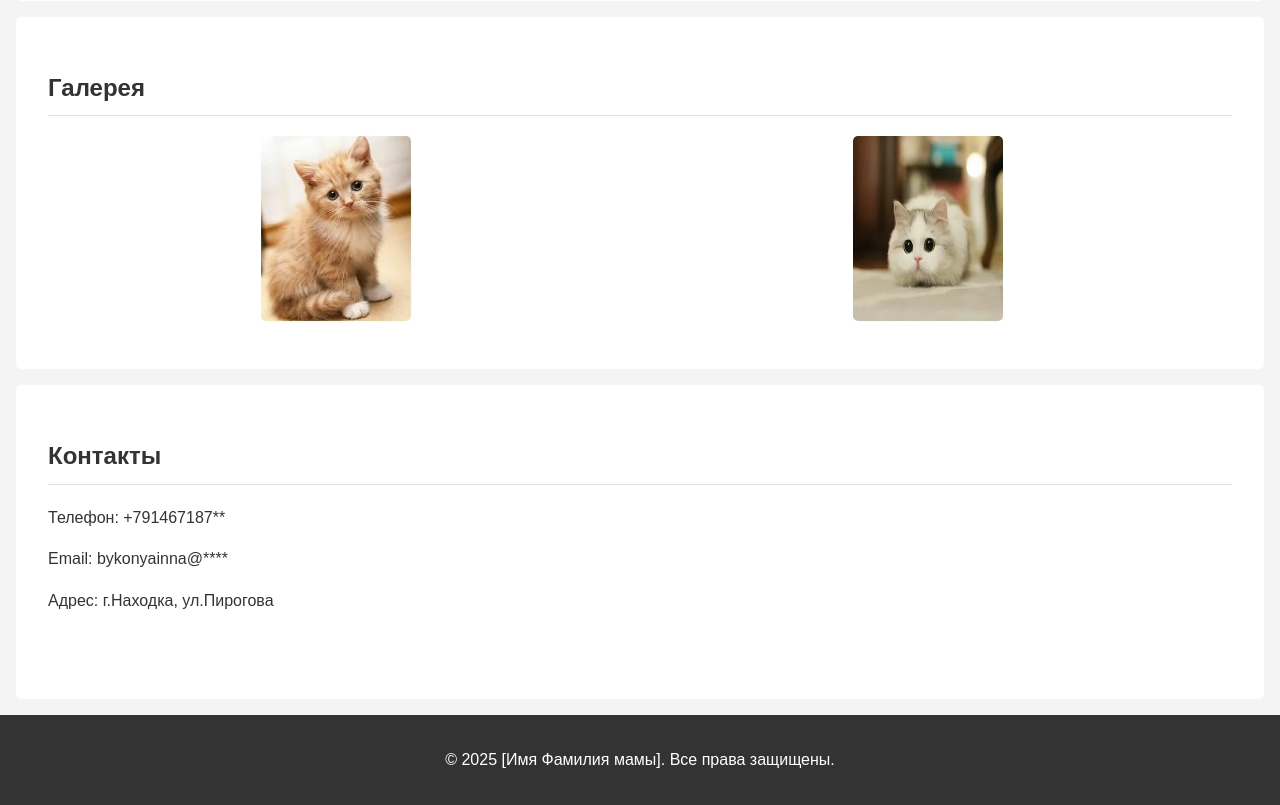
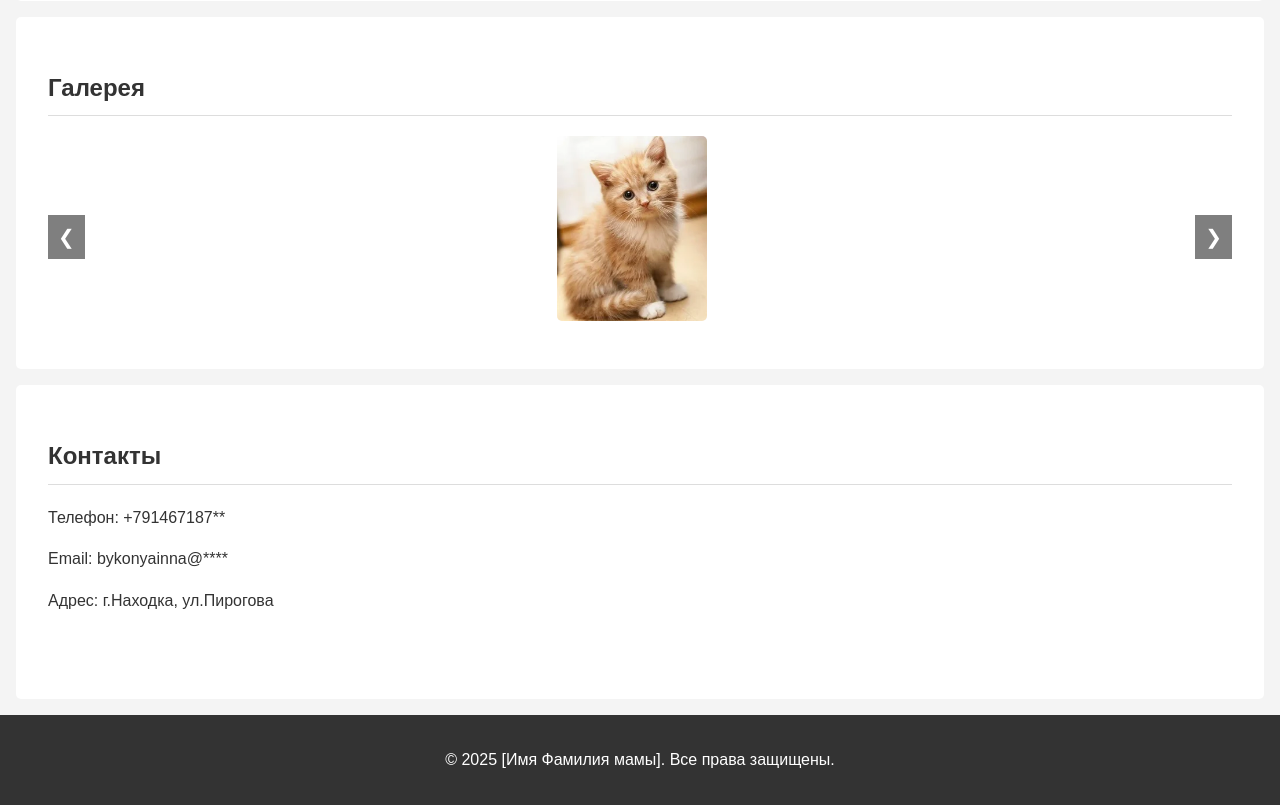
Before and after one commit to babkaghoul/teacher, a plain HTML site: page index.html in a window 1280 px wide. Shown: the part 800-1605 px from the top of the page. Drawn offline with Linux system fonts and the light colour scheme.

Commit message:
Add files via upload

```diff
--- a/index.html
+++ b/index.html
@@ -36,12 +36,23 @@
             <li>Помощь с домашним заданием: [Цена] руб./час</li>
         </ul>
     </section>
-
     <section id="gallery">
         <h2>Галерея</h2>
-        <div class="gallery-container">
-            <img src="images/classroom1.jpg" alt="Рабочее место 1">
-            <img src="images/classroom2.jpg" alt="Рабочее место 2">
+        <div class="slider-container">
+            <div class="slider-wrapper">
+                <div class="slide">
+                    <img src="images/classroom1.jpg" alt="Рабочее место 1">
+                </div>
+                <div class="slide">
+                    <img src="images/classroom2.jpg" alt="Рабочее место 2">
+                </div>
+                <div class="slide">
+                    <img src="images/classroom3.jpg" alt="Рабочее место 3">
+                </div>
+                <!-- Добавьте больше фотографий по необходимости -->
+            </div>
+            <button class="slider-control prev" onclick="moveSlide(-1)">&#10094;</button>
+            <button class="slider-control next" onclick="moveSlide(1)">&#10095;</button>
         </div>
     </section>
 
--- a/script.js
+++ b/script.js
@@ -32,3 +32,18 @@ function scrollToTop() {
     behavior: "smooth"
   });
 }
+let slideIndex = 0;
+
+function moveSlide(direction) {
+    const sliderWrapper = document.querySelector('.slider-wrapper');
+    const slideWidth = document.querySelector('.slide').offsetWidth; // Ширина одного слайда
+    const totalSlides = document.querySelectorAll('.slide').length;
+
+    if (direction === 1) { // Вправо
+        slideIndex = (slideIndex + 1) % totalSlides; // Переходим к следующему слайду
+    } else { // Влево
+        slideIndex = (slideIndex - 1 + totalSlides) % totalSlides; // Переходим к предыдущему слайду
+    }
+
+    sliderWrapper.style.transform = `translateX(-${slideIndex * slideWidth}px)`;
+}
--- a/style.css
+++ b/style.css
@@ -97,3 +97,49 @@ footer {
     display: block;
     margin: 0 auto; /* Центрируем стрелку */
 }
+.slider-container {
+    position: relative;
+    width: 100%;  /* Или задайте фиксированную ширину, например, width: 600px; */
+    overflow: hidden;
+    margin: 0 auto; /* Центрируем контейнер по горизонтали */
+}
+
+.slider-wrapper {
+    display: flex; /* Размещаем слайды в ряд */
+    transition: transform 0.3s ease-in-out; /* Плавная анимация при переключении */
+}
+
+.slide {
+    width: 100%;
+    flex-shrink: 0;
+    display: flex;          /* Добавляем flexbox */
+    justify-content: center; /* Центрируем содержимое по горизонтали */
+    align-items: center;     /* Центрируем содержимое по вертикали (если нужно) */
+}
+
+.slide img {
+    width: 100%;
+    height: auto;
+    display: block; /* Убираем отступы снизу у картинок */
+}
+
+.slider-control {
+    position: absolute;
+    top: 50%;
+    transform: translateY(-50%);
+    background: rgba(0, 0, 0, 0.5);
+    color: white;
+    border: none;
+    padding: 10px;
+    cursor: pointer;
+    z-index: 10; /* Отображаем кнопки поверх слайдов */
+    font-size: 20px;
+}
+
+.slider-control.prev {
+    left: 0;
+}
+
+.slider-control.next {
+    right: 0;
+}
```
Also changed, not shown: images/classroom3.jpg (added).
